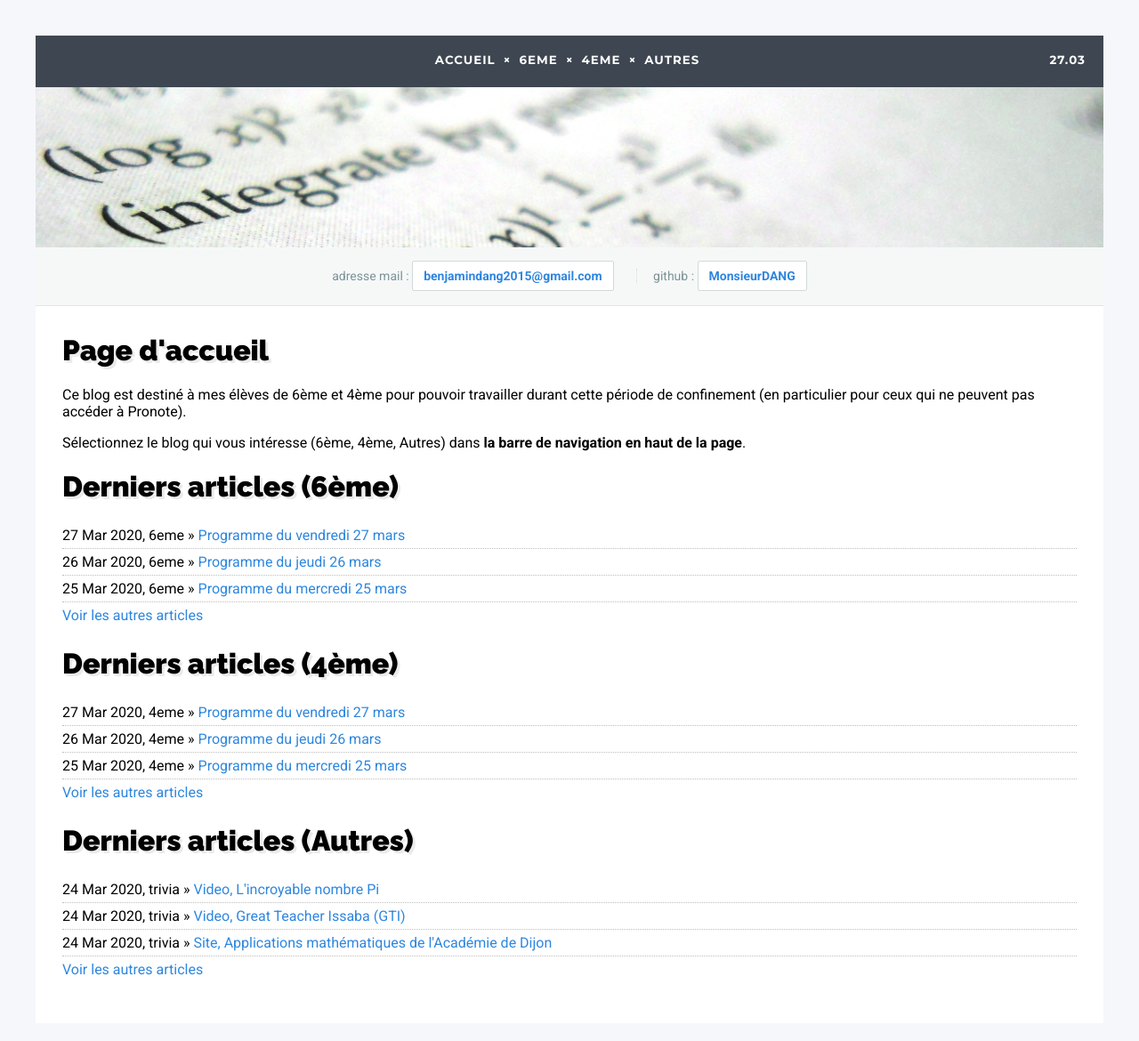
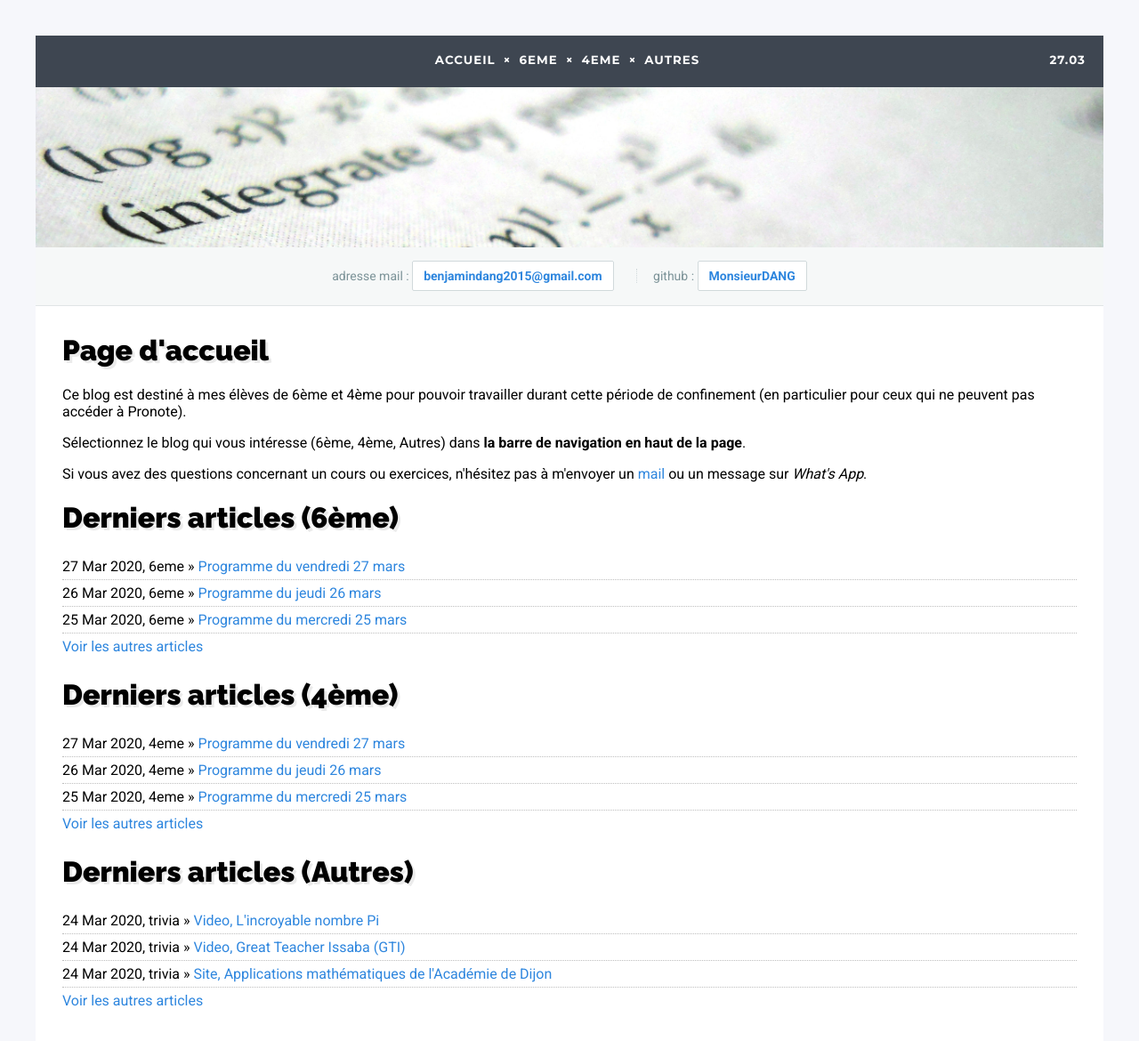
Before and after one commit to DangSinslay/DangSinslay.github.io, a Jekyll site: the page built from index.html, in a window 1280 px wide and 1225 px high. Shown: the top 1170 px of the window at 89% size. Built offline with Jekyll 4.4.1, drawn with Linux system fonts in a browser that asks for light colours.

Commit message:
Update index.html

```diff
--- a/index.html
+++ b/index.html
@@ -7,6 +7,8 @@ title: Blog de Mr. DANG, professeur de mathématiques
 	<p>Ce blog est destiné à mes élèves de 6ème et 4ème pour pouvoir travailler durant cette période de confinement (en particulier pour ceux qui ne peuvent pas accéder à Pronote).</a></p>
 
 	<p>Sélectionnez le blog qui vous intéresse (6ème, 4ème, Autres) dans <strong>la barre de navigation en haut de la page</strong>.</p>
+
+	<p>Si vous avez des questions concernant un cours ou exercices, n'hésitez pas à m'envoyer un <a href="mailto:benjamindang2015@gmail.com">mail</a> ou un message sur <i>What's App</i>.</p>
 	<h1 class="section">Derniers articles (6ème)</h1>
 	<ul class="posts">
 		{% for post in site.categories.6eme limit:3 %}
```
